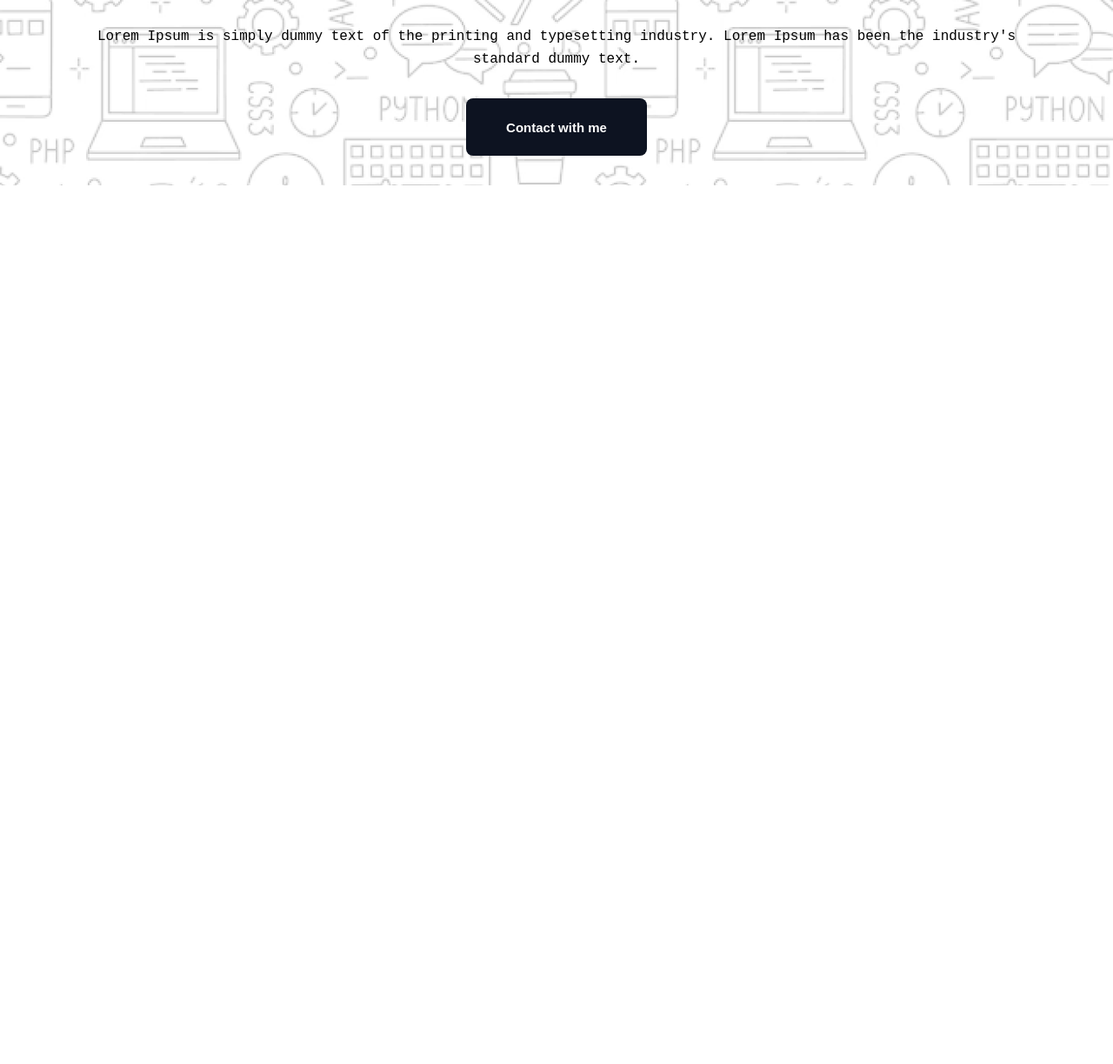
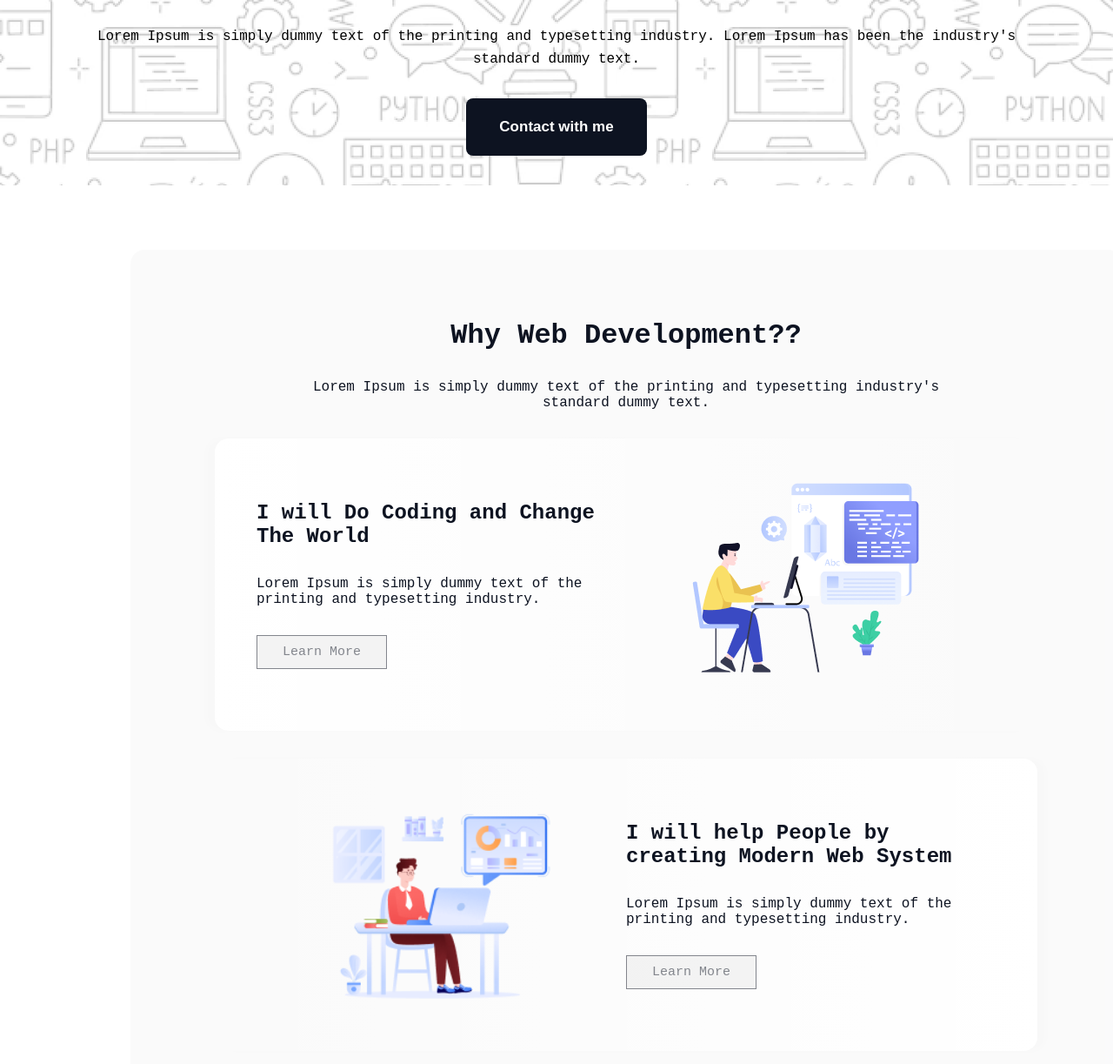
Before and after one commit to sabit-pc/B10A1-Portfolio-Site, a plain HTML site: page index.html in a window 1280 px wide. Shown: the part 557-1780 px from the top of the page at 87% size. Before the commit the page ends 844 px from the top, so only its background shows below. Drawn offline with Linux system fonts and the light colour scheme; a web font is replaced by a local one.

Commit message:
development section added

```diff
--- a/index.html
+++ b/index.html
@@ -39,5 +39,55 @@
           </div>
           <!-- banner section ends -->
     </header>
+    <main>
+           <!-- web development section starts -->
+            <section class="development">
+                <div class="development-container">
+                    <h3>Why Web Development??</h3>
+                    <p class="dev-text">Lorem Ipsum is simply dummy text of the printing and typesetting industry's <br>
+                        standard dummy text.</p>
+
+                    <!-- dev-card 1 -->
+                    <div class="dev-card">
+                        <div class="dev-card-left">
+                            <p class="card-text-1">I will Do Coding and Change The World</p>
+                            <p class="card-text">Lorem Ipsum is simply dummy text of the printing and typesetting industry.</p>
+                            <button type="button" class="btn3"><a href="">Learn More</a></button>
+                        </div>
+
+                        <div class="dev-card-right">
+                            <img src="assets/Layer_1.png" alt="" class="card-image">
+                        </div>
+                    </div>
+
+                    <!-- dev-card 2 -->
+                    <div class="dev-card-2">
+                        <div class="dev-card-left-2">
+                            <img src="assets/Group 3.png" alt="" class="card-image">
+                        </div>
+
+                        <div class="dev-card-right-2">
+                            <p class="card-text-1">I will help People by creating Modern Web System</p>
+                            <p class="card-text">Lorem Ipsum is simply dummy text of the printing and typesetting industry.</p>
+                            <button type="button" class="btn3"><a href="">Learn More</a></button>
+                        </div>
+                    </div>
+
+                    <!-- dev-card 3 -->
+                    <div class="dev-card">
+                        <div class="dev-card-left">
+                            <p class="card-text-1">I will Do Coding and Change The World</p>
+                            <p class="card-text">Lorem Ipsum is simply dummy text of the printing and typesetting industry.</p>
+                            <button type="button" class="btn3"><a href="">Learn More</a></button>
+                        </div>
+
+                        <div class="dev-card-right">
+                            <img src="assets/Layer_1.png" alt="" class="card-image">
+                        </div>
+                    </div>
+                </div>
+            </section>
+            <!-- web development section ends -->
+    </main>
 </body>
 </html>
--- a/style.css
+++ b/style.css
@@ -22,7 +22,7 @@ body {
     height: 58px;
     border: 1px solid #0d1321;
     border-radius: 8px;
-    font-size: 15px;
+    font-size: 16px;
     font-weight: 600;
     opacity: 0.8;
 }
@@ -76,8 +76,136 @@ body {
     height: 66px;
     border-radius: 8px;
     background-color: rgb(13, 19, 33);
-    font-size: 15px;
+    font-size: 17px;
     color: rgb(255, 255, 255);
     font-weight: 600;
     border: none;
 }
+
+/* web development section */
+.development {
+    width: 1140px;
+    max-width: 1440px;
+    height: 1395px;
+    margin: 0px 150px;
+    margin-bottom: 30px;
+    padding: 80px 97px;
+    border-radius: 16px;
+    background: rgba(13, 19, 33, 0.02);
+}
+
+.development-container {
+    display: flex;
+    flex-direction: column;
+    align-items: center;
+    gap: 32px;
+}
+
+.development-container h3 {
+   font-size: 32px;
+   font-weight: 800;
+   color: rgb(13, 19, 33);
+   text-align: center;
+}
+
+.development-container .dev-text {
+    font-size: 16px;
+    font-weight: 400;
+    color: rgb(13, 19, 33);
+    text-align: center;
+ }
+
+.dev-card {
+    width: 100%;
+    height: 336px;
+    display: flex;
+    align-items: center;
+    border-radius: 16px;
+    background: linear-gradient(90.00deg, rgb(255, 255, 255),rgba(255, 255, 255, 0) 99.867%);
+    box-shadow: -10px 0px 10px 0px rgb(13 19 33 / 0.01);
+    padding: 48px;
+ }
+
+.dev-card-2 {
+    width: 100%;
+    height: 336px;
+    display: flex;
+    align-items: center;
+    border-radius: 16px;
+    background: linear-gradient(270.00deg, rgb(255, 255, 255),rgba(255, 255, 255, 0) 99.867%);
+    box-shadow: 10px 0px 10px 0px rgb(13 19 33 / 0.01);
+    padding: 48px;
+ }
+
+.dev-card-left {
+    width: 50%;
+    height: 50%;
+    display: flex;
+    flex-direction: column;
+    justify-content: center;
+    align-items: flex-start;
+    gap: 32px;
+ }
+
+.dev-card-right {
+    width: 50%;
+    height: 50%;
+    display: flex;
+    justify-content: center;
+    align-items: center;
+ }
+
+ .dev-card-right-2 {
+    width: 50%;
+    height: 50%;
+    display: flex;
+    flex-direction: column;
+    justify-content: center;
+    align-items: flex-start;
+    gap: 32px;
+ }
+
+.dev-card-left-2 {
+    width: 50%;
+    height: 50%;
+    display: flex;
+    justify-content: center;
+    align-items: center;
+ }
+
+ .dev-card-left-2 img {
+    width: 68%;
+ }
+
+.development-container .card-text-1 {
+    color: rgb(13, 19, 33);
+    font-size: 24px;
+    font-weight: 700;
+    text-align: left;
+}
+
+.development-container .card-text {
+    color: rgb(13, 19, 33);
+    font-size: 16px;
+    font-weight: 400;
+    text-align: left;
+}
+
+.development-container .btn3 {
+   width: 150px;
+   height: 48px;
+   color: rgb(13, 19, 33);
+   border: 1px solid rgba(13, 19, 33, 0.7);
+   opacity: 0.7;
+   text-align: center;
+   font-size: 15px;
+   font-weight: 500;
+   font-family: "Azeret Mono", monospace;
+   padding: 10px;
+}
+
+.development-container .btn3 a {
+    text-decoration: none;
+    color: rgb(13, 19, 33);
+    opacity: 0.7;
+}
```
